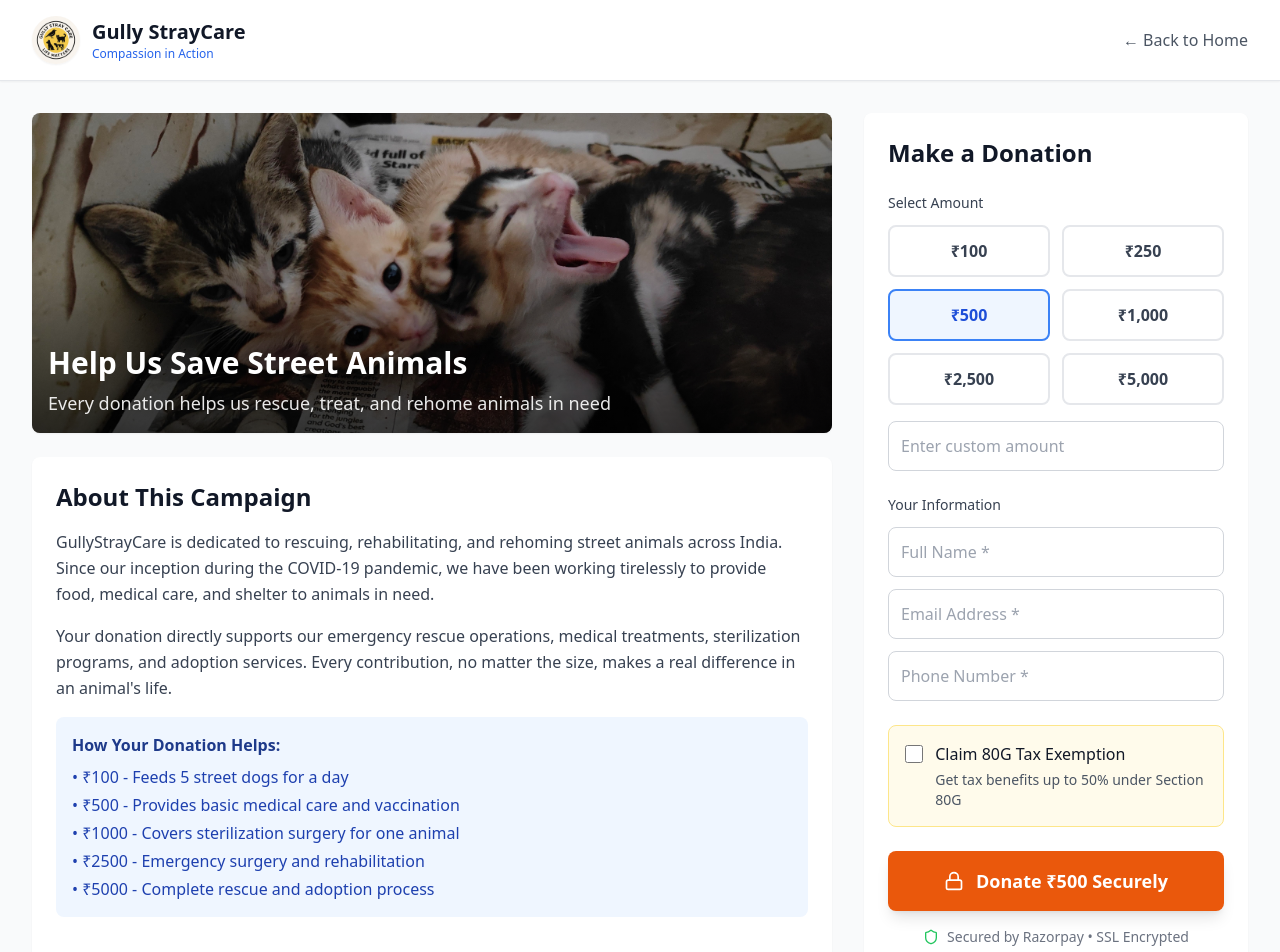
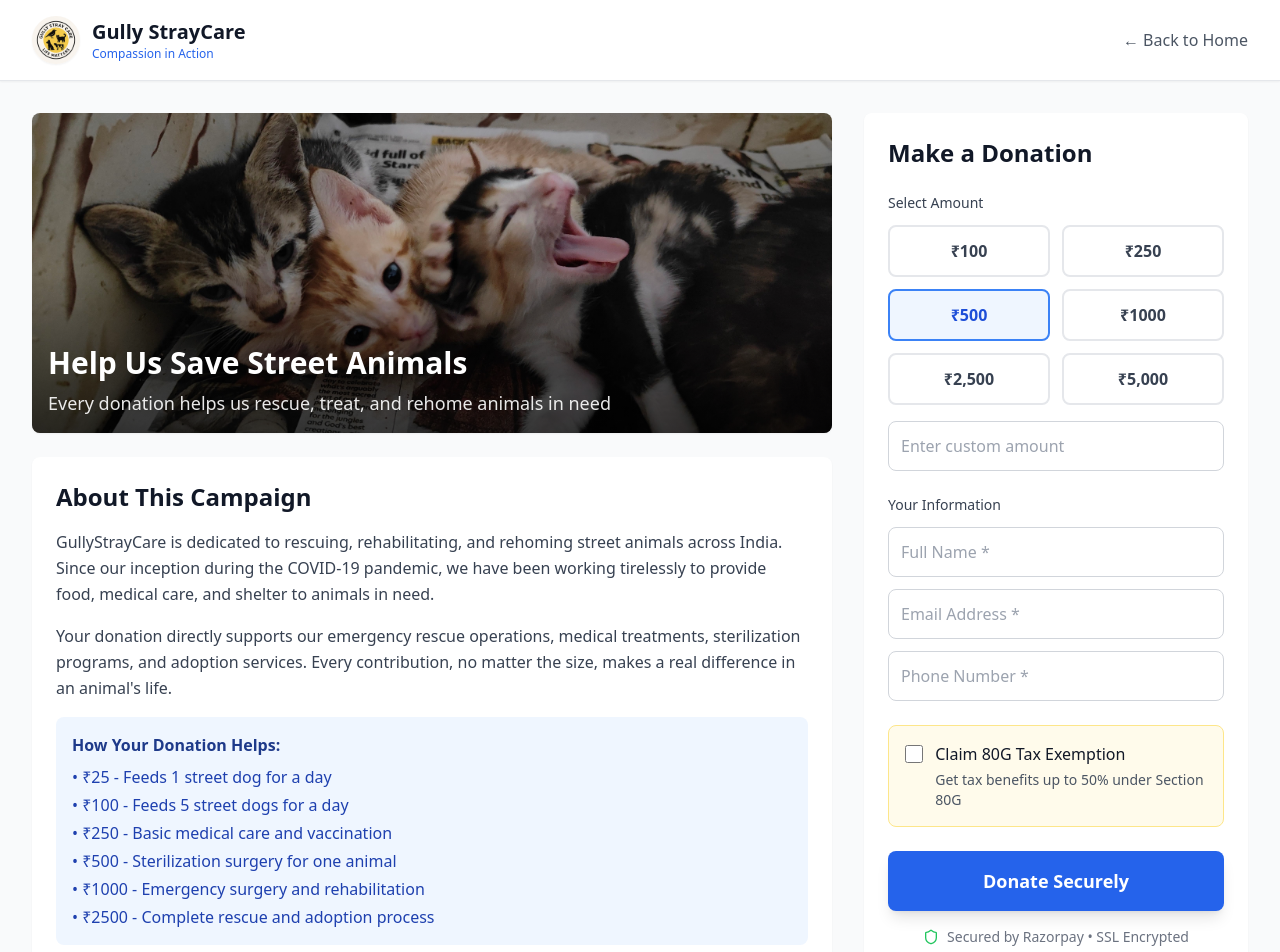
Before and after one commit to Aditya-singh-9/stray-care, a React (Vite) app: page /payment in a window 1280 px wide. Shown: the top 952 px of the page. Built offline with nearby package versions, Linux system fonts and the light colour scheme.

Commit message:
Update Payment Page Design

```diff
--- a/src/components/PaymentPage.tsx
+++ b/src/components/PaymentPage.tsx
@@ -129,7 +129,7 @@ const PaymentPage = () => {
         },
 
         theme: {
-          color: '#F37254'
+          color: '#3B82F6'
         },
 
         method: {
@@ -274,7 +274,7 @@ const PaymentPage = () => {
               </div>
             </div>
 
-            {/* Campaign Description */}
+            {/* About This Campaign Section */}
             <div className="bg-white rounded-lg shadow-sm p-6">
               <h2 className="text-2xl font-bold text-gray-900 mb-4">About This Campaign</h2>
               <div className="prose prose-gray max-w-none">
@@ -292,11 +292,12 @@ const PaymentPage = () => {
                 <div className="bg-blue-50 rounded-lg p-4 mb-6">
                   <h3 className="font-semibold text-blue-900 mb-2">How Your Donation Helps:</h3>
                   <ul className="text-blue-800 space-y-1">
+                    <li>• ₹25 - Feeds 1 street dog for a day</li>
                     <li>• ₹100 - Feeds 5 street dogs for a day</li>
-                    <li>• ₹500 - Provides basic medical care and vaccination</li>
-                    <li>• ₹1000 - Covers sterilization surgery for one animal</li>
-                    <li>• ₹2500 - Emergency surgery and rehabilitation</li>
-                    <li>• ₹5000 - Complete rescue and adoption process</li>
+                    <li>• ₹250 - Basic medical care and vaccination</li>
+                    <li>• ₹500 - Sterilization surgery for one animal</li>
+                    <li>• ₹1000 - Emergency surgery and rehabilitation</li>
+                    <li>• ₹2500 - Complete rescue and adoption process</li>
                   </ul>
                 </div>
               </div>
@@ -390,23 +391,70 @@ const PaymentPage = () => {
                 </div>
               )}
 
-              {/* Amount Selection */}
+              {/* Select Amount */}
               <div className="mb-6">
                 <label className="block text-sm font-medium text-gray-700 mb-3">Select Amount</label>
                 <div className="grid grid-cols-2 gap-3 mb-4">
-                  {predefinedAmounts.map((amt) => (
                   <button
-                      key={amt}
-                      onClick={() => { setSelectedAmount(amt); setCustomAmount(''); }}
+                    onClick={() => { setSelectedAmount(100); setCustomAmount(''); }}
                     className={`p-3 rounded-lg border-2 font-semibold transition-all duration-200 ${
-                        selectedAmount === amt && !customAmount
+                      selectedAmount === 100 && !customAmount
                         ? 'border-blue-500 bg-blue-50 text-blue-700'
                         : 'border-gray-200 hover:border-blue-300 text-gray-700'
                     }`}
                   >
-                      ₹{amt.toLocaleString()}
+                    ₹100
                   </button>
-                  ))}
+                  <button
+                    onClick={() => { setSelectedAmount(250); setCustomAmount(''); }}
+                    className={`p-3 rounded-lg border-2 font-semibold transition-all duration-200 ${
+                      selectedAmount === 250 && !customAmount
+                        ? 'border-blue-500 bg-blue-50 text-blue-700'
+                        : 'border-gray-200 hover:border-blue-300 text-gray-700'
+                    }`}
+                  >
+                    ₹250
+                  </button>
+                  <button
+                    onClick={() => { setSelectedAmount(500); setCustomAmount(''); }}
+                    className={`p-3 rounded-lg border-2 font-semibold transition-all duration-200 ${
+                      selectedAmount === 500 && !customAmount
+                        ? 'border-blue-500 bg-blue-50 text-blue-700'
+                        : 'border-gray-200 hover:border-blue-300 text-gray-700'
+                    }`}
+                  >
+                    ₹500
+                  </button>
+                  <button
+                    onClick={() => { setSelectedAmount(1000); setCustomAmount(''); }}
+                    className={`p-3 rounded-lg border-2 font-semibold transition-all duration-200 ${
+                      selectedAmount === 1000 && !customAmount
+                        ? 'border-blue-500 bg-blue-50 text-blue-700'
+                        : 'border-gray-200 hover:border-blue-300 text-gray-700'
+                    }`}
+                  >
+                    ₹1000
+                  </button>
+                  <button
+                    onClick={() => { setSelectedAmount(2500); setCustomAmount(''); }}
+                    className={`p-3 rounded-lg border-2 font-semibold transition-all duration-200 ${
+                      selectedAmount === 2500 && !customAmount
+                        ? 'border-blue-500 bg-blue-50 text-blue-700'
+                        : 'border-gray-200 hover:border-blue-300 text-gray-700'
+                    }`}
+                  >
+                    ₹2,500
+                  </button>
+                  <button
+                    onClick={() => { setSelectedAmount(5000); setCustomAmount(''); }}
+                    className={`p-3 rounded-lg border-2 font-semibold transition-all duration-200 ${
+                      selectedAmount === 5000 && !customAmount
+                        ? 'border-blue-500 bg-blue-50 text-blue-700'
+                        : 'border-gray-200 hover:border-blue-300 text-gray-700'
+                    }`}
+                  >
+                    ₹5,000
+                  </button>
                 </div>
                 <input
                   type="number"
@@ -417,7 +465,7 @@ const PaymentPage = () => {
                 />
               </div>
 
-              {/* Donor Information */}
+              {/* Your Information */}
               <div className="mb-6">
                 <label className="block text-sm font-medium text-gray-700 mb-3">Your Information</label>
                 <div className="space-y-3">
@@ -490,14 +538,14 @@ const PaymentPage = () => {
                 )}
               </div>
 
-              {/* Payment Button */}
+              {/* Donate Now Button */}
               <button
                 onClick={handlePayment}
                 disabled={isProcessing}
                 className={`w-full py-4 rounded-lg font-semibold text-lg flex justify-center items-center transition-all duration-300 ${
                   isProcessing
                     ? 'bg-gray-400 cursor-not-allowed text-white'
-                    : 'bg-orange-600 hover:bg-orange-700 text-white shadow-lg hover:shadow-xl'
+                    : 'bg-blue-600 hover:bg-blue-700 text-white shadow-lg hover:shadow-xl'
                 }`}
               >
                 {isProcessing ? (
@@ -507,8 +555,7 @@ const PaymentPage = () => {
                   </>
                 ) : (
                   <>
-                    <Lock className="h-5 w-5 mr-3" />
-                    Donate ₹{(customAmount || selectedAmount).toLocaleString()} Securely
+                    Donate Securely
                   </>
                 )}
               </button>
@@ -549,8 +596,11 @@ const PaymentPage = () => {
                   {(customAmount || selectedAmount) >= 500 && (customAmount || selectedAmount) < 1000 && (
                     <p>• Medical care & vaccination for 1 animal</p>
                   )}
-                  {(customAmount || selectedAmount) < 500 && (
-                    <p>• Feeds {Math.floor((customAmount || selectedAmount) / 20)} street dogs</p>
+                  {(customAmount || selectedAmount) >= 250 && (customAmount || selectedAmount) < 500 && (
+                    <p>• Basic medical care for 1 animal</p>
+                  )}
+                  {(customAmount || selectedAmount) < 250 && (
+                    <p>• Feeds {Math.floor((customAmount || selectedAmount) / 25)} street dogs</p>
                   )}
                 </div>
               </div>
```
Lines whose indentation alone changed are shown as unchanged.
